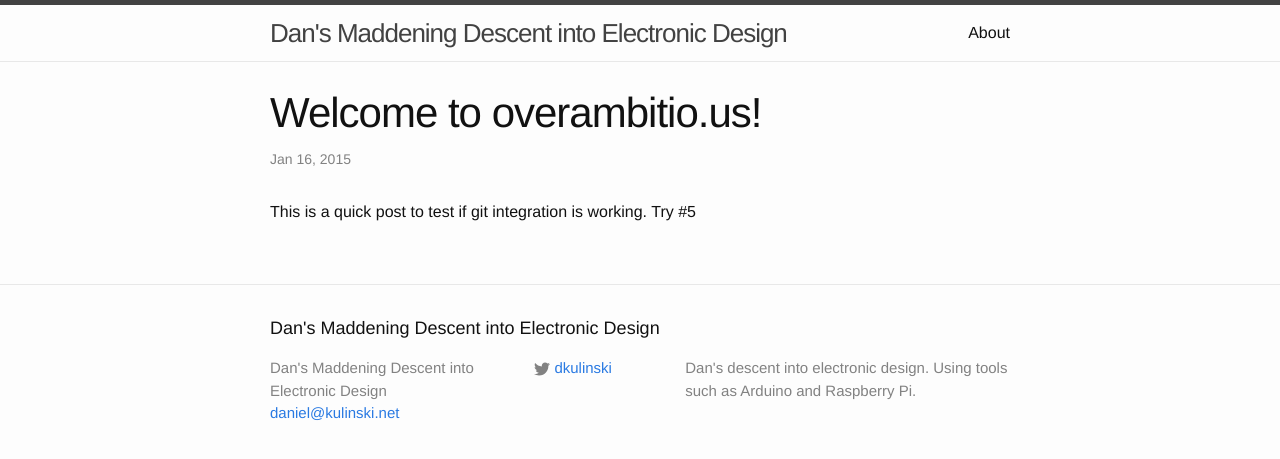
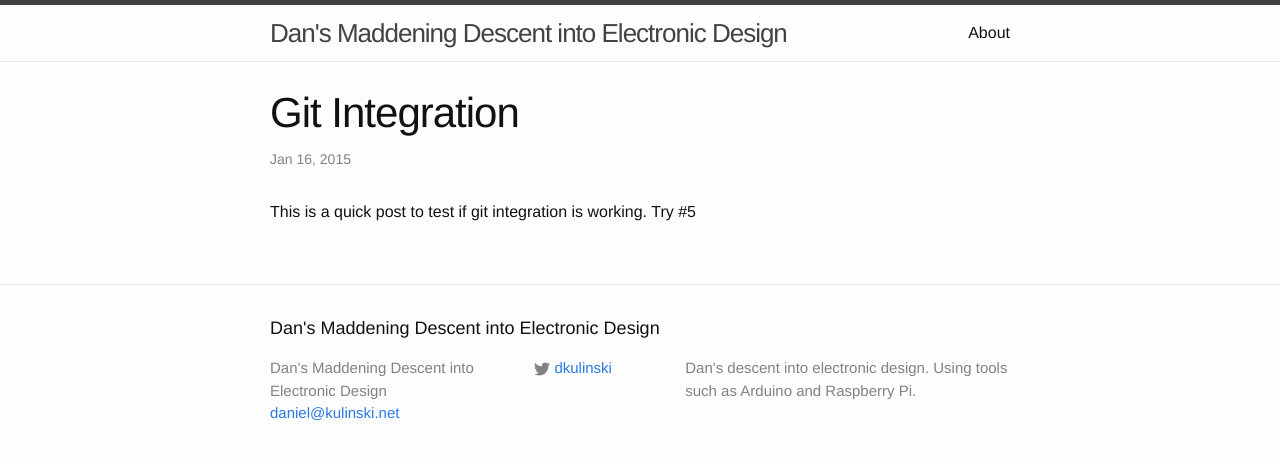
Before and after one commit to dkulinski/overambitio.us, a Jekyll site: the page built from _posts/2015-01-16-git-integration.markdown, in a window 1280 px wide. Shown: the top 459 px of the page. Built offline with Jekyll 4.4.1, drawn with Linux system fonts in a browser that asks for light colours.

Commit message:
Fixed title of post

```diff
--- a/_posts/2015-01-16-git-integration.markdown
+++ b/_posts/2015-01-16-git-integration.markdown
@@ -1,7 +1,7 @@
 ---
 layout: post
-title: Welcome to overambitio.us!
-date: 2015-01-16 14:42:00
+title: Git Integration
+date: 2015-01-16 14:52:00
 categories: welcome git
 ---
 This is a quick post to test if git integration is working. Try #5
```
